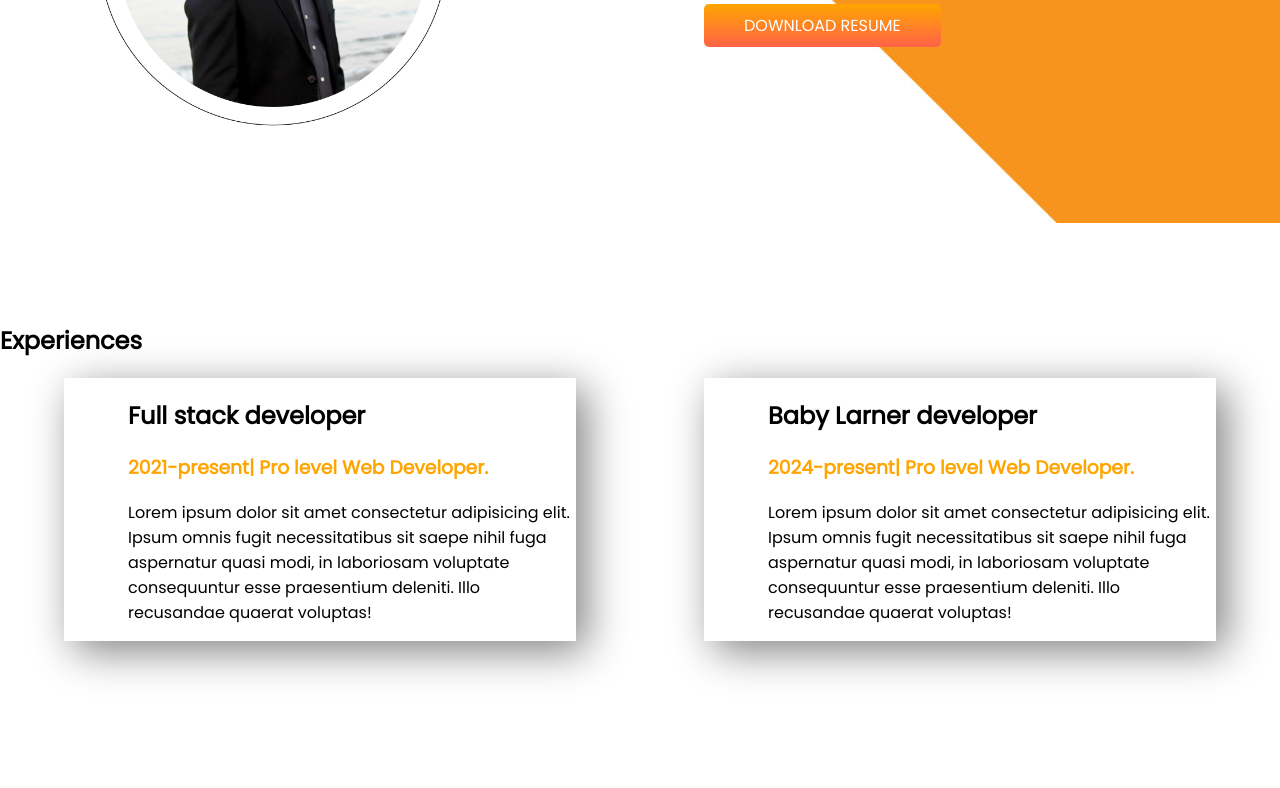
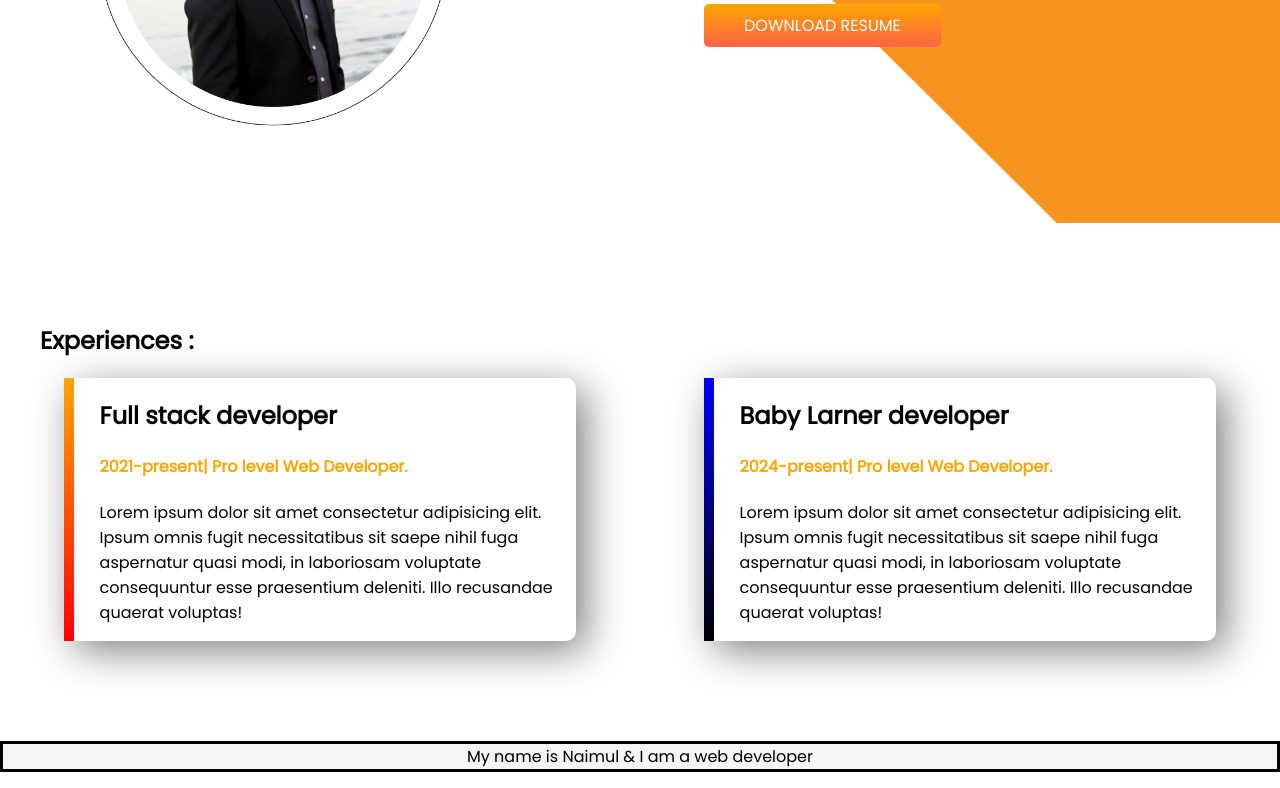
Before and after one commit to Naim3129/Developer-Protfolio, a plain HTML site: page index.html in a window 1280 px wide. Shown: the part 993-1781 px from the top of the page. Before the commit the page ends 1734 px from the top, so only its background shows below. Drawn offline with Linux system fonts and the light colour scheme.

Commit message:
Site complete

```diff
--- a/index.html
+++ b/index.html
@@ -37,19 +37,20 @@
 
     </section>
     <section class="experience-area">
-    <h1>Experiences</h1>
+    <h1 class="Padding-change">Experiences :</h1>
     <div class="flexible-container">
-        <div class="experience-part">
+        <div id="full-stack" class="experience-part">
             <h2>Full stack developer</h2>
-            <h3 class="font-color">2021-present| Pro level Web Developer.</h3>
+            <h4 class="font-color">2021-present| Pro level Web Developer.</h4>
             <p>Lorem ipsum dolor sit amet consectetur adipisicing elit. Ipsum omnis fugit necessitatibus sit saepe nihil fuga aspernatur quasi modi, in laboriosam voluptate consequuntur esse praesentium deleniti. Illo recusandae quaerat voluptas!</p>
             </div>
-            <div class="experience-part">
+            <div id="web-developer-experience" class="experience-part">
                 <h2>Baby Larner developer</h2>
-                <h3 class="font-color">2024-present| Pro level Web Developer.</h3>
+                <h4 class="font-color">2024-present| Pro level Web Developer.</h4>
                 <p>Lorem ipsum dolor sit amet consectetur adipisicing elit. Ipsum omnis fugit necessitatibus sit saepe nihil fuga aspernatur quasi modi, in laboriosam voluptate consequuntur esse praesentium deleniti. Illo recusandae quaerat voluptas!</p>
                 </div>
     </div>
     </section>
+    <footer><p>My name is Naimul & I am a web developer</p></footer>
 </body>
 </html>
--- a/style.css
+++ b/style.css
@@ -38,8 +38,28 @@ body{
     width: 40%;
     margin-left: 5%;
     margin-right: 5%;
-    padding-left: 5%;
+    padding-left: 2%;
+    border-radius: 10px;
     box-shadow: 10px 10px 40px gray;
 
 
 }
+.Padding-change{
+    padding-left: 40px;
+}
+#web-developer-experience{
+    border-left: 10px solid;
+    border-image: linear-gradient(blue, black);
+    border-image-slice: 1;
+}
+#full-stack{
+    border-left: 10px solid;
+    border-image: linear-gradient(orange,red);
+    border-image-slice: 1;
+}
+footer p{
+    border: solid;
+    background-color: whitesmoke;
+    text-align-last: center;
+
+}
```
